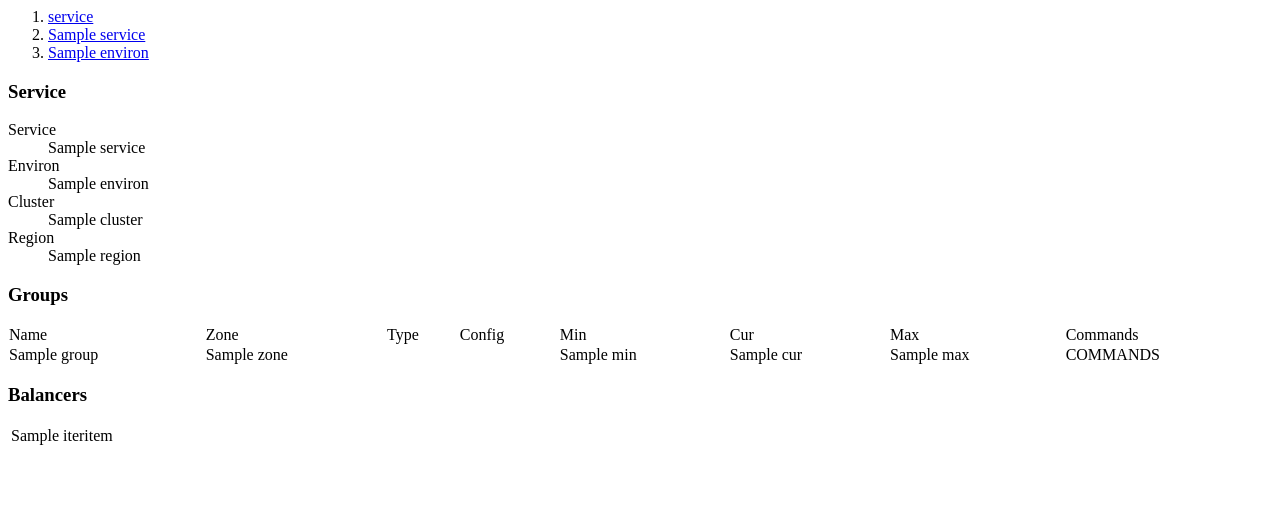
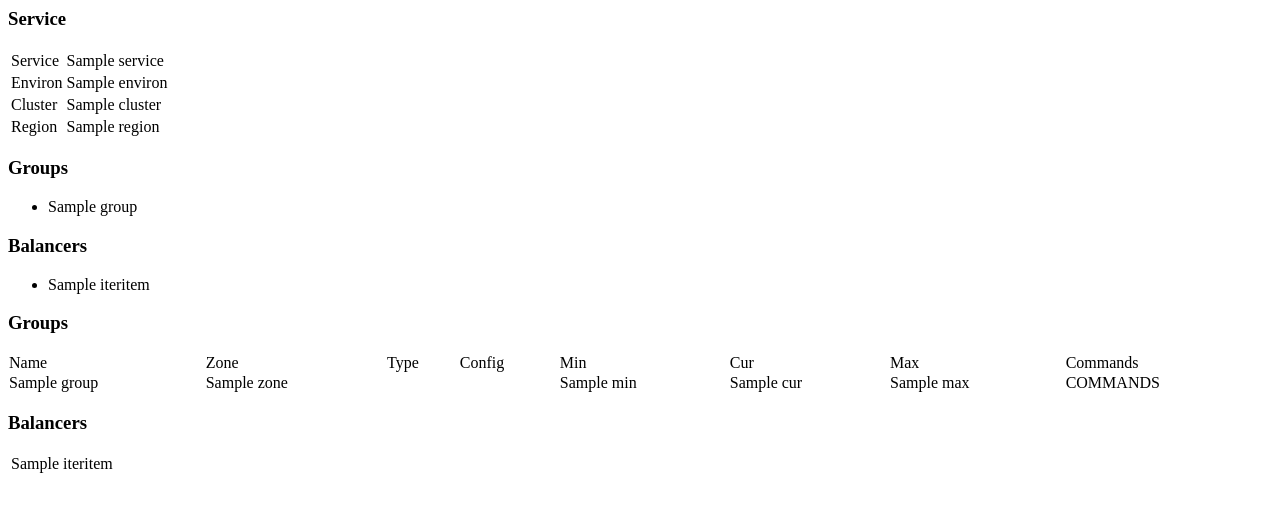
Before and after one commit to WrathOfChris/billow-web, a Flask app: template billow_web/templates/service.html in a window 1280 px wide. Shown: the top 512 px of the page. Run offline with Flask 2, Linux system fonts and the light colour scheme; the template is opened without the code that fills it: most values are stand-ins (such as "Sample title", 1, 10 or a date in 2020); parts of the project's set-up code (start-up, migrations or seed data) failed here and were passed over.

Commit message:
navbar overhaul, consistent service display

```diff
--- a/billow_web/templates/navbar.html
+++ b/billow_web/templates/navbar.html
@@ -1,4 +1,5 @@
 <!-- nav.{name, logourl, title} -->
+<div class="row">
   <nav class="navbar navbar-inverse">
     <div class="container-fluid">
 
@@ -20,6 +21,7 @@
 
         <ul class="nav navbar-nav">
           <li><a href="/#">Home</a></li>
+          <li><a href="/services">Services</a></li>
           <li class="active"><a href="#">{{nav.title}}<span class="sr-only">(current)</span></a></li>
         </ul>
 
@@ -36,3 +38,4 @@
       </div><!-- /.navbar-collapse -->
     </div><!-- /.container-fluid -->
   </nav>
+</div><!-- /.row -->
--- a/billow_web/templates/service.html
+++ b/billow_web/templates/service.html
@@ -4,25 +4,58 @@
     } );
 </script>
 
-<ol class="breadcrumb">
-  <li><a href="/services">service</a></li>
-  <li><a href="/service/{{service.service}}">{{service.service}}</a></li>
-  <li class="active"><a href="/service/{{service.service}}/{{service.environ}}">{{service.environ}}</a></li>
-</ol>
+<div class="row">
 
+  <div class="col-md-4">
     <div class="panel panel-info">
       <div class="panel-heading">
         <h3 class="panel-title">Service</h3>
       </div>
-  <!--<div class="panel-body">-->
-  <dl class="list-group dl-horizontal">
-    <dt>Service<dt><dd>{{service.service}}</dd>
-    <dt>Environ<dt><dd>{{service.environ}}</dd>
-    <dt>Cluster<dt><dd>{{service.cluster}}</dd>
-    <dt>Region<dt><dd>{{service.region}}</dd>
-  </dl>
+      <!--<div class="panel-body">
+      </div>-->
+      <table class="table">
+        <tr><td>Service</td><td>{{service.service}}</td></tr>
+        <tr><td>Environ</td><td>{{service.environ}}</td></tr>
+        <tr><td>Cluster</td><td>{{service.cluster}}</td></tr>
+        <tr><td>Region</td><td>{{service.region}}</td></tr>
+      </table>
+    </div>
   </div>
 
+  <div class="col-md-4">
+    <div class="panel panel-info">
+      <div class="panel-heading">
+        <h3 class="panel-title">Groups</h3>
+      </div>
+      <div class="panel-body">
+        <ul class="list-group">
+          {% for group in service.groups %}
+          <li class="list-group-item">{{group.name}}</li>
+          {% endfor %}
+        </ul>
+      </div>
+    </div>
+  </div>
+
+  <div class="col-md-4">
+    <div class="panel panel-info">
+      <div class="panel-heading">
+        <h3 class="panel-title">Balancers</h3>
+      </div>
+      <div class="panel-body">
+        <ul class="list-group">
+          {% for name, elb in service['load_balancers'].iteritems() %}
+          <li class="list-group-item">{{name}}</li>
+          {% endfor %}
+        </ul>
+      </div>
+    </div>
+  </div>
+
+</div><!--./row-->
+
+<div class="row">
+  <div class="container-fluid">
     <div class="panel panel-info">
       <div class="panel-heading">
         <h3 class="panel-title">Groups</h3>
@@ -60,7 +93,11 @@
         </table>
       </div>
     </div>
+  </div>
+</div>
 
+<div class="row">
+  <div class="container-fluid">
     <div class="panel panel-info">
       <div class="panel-heading">
         <h3 class="panel-title">Balancers</h3>
@@ -75,3 +112,5 @@
         </table>
       </div>
     </div>
+  </div>
+</row>
```
Also changed, not shown: billow_web/main.py (+19 -13 lines), billow_web/templates/config.html (+12 -1 lines), billow_web/templates/instance.html (+11 -0 lines), billow_web/templates/instancelist.html (+0 -7 lines), billow_web/templates/servicelist.html (+3 -11 lines), billow_web/templates/servicenav.html (added, +33 -0 lines), billow_web/templates/status.html (renamed from billow_web/templates/instancestatus.html, +0 -7 lines), billow_web/templates/visual.html (+29 -20 lines). Lines whose indentation alone changed are shown as unchanged.
